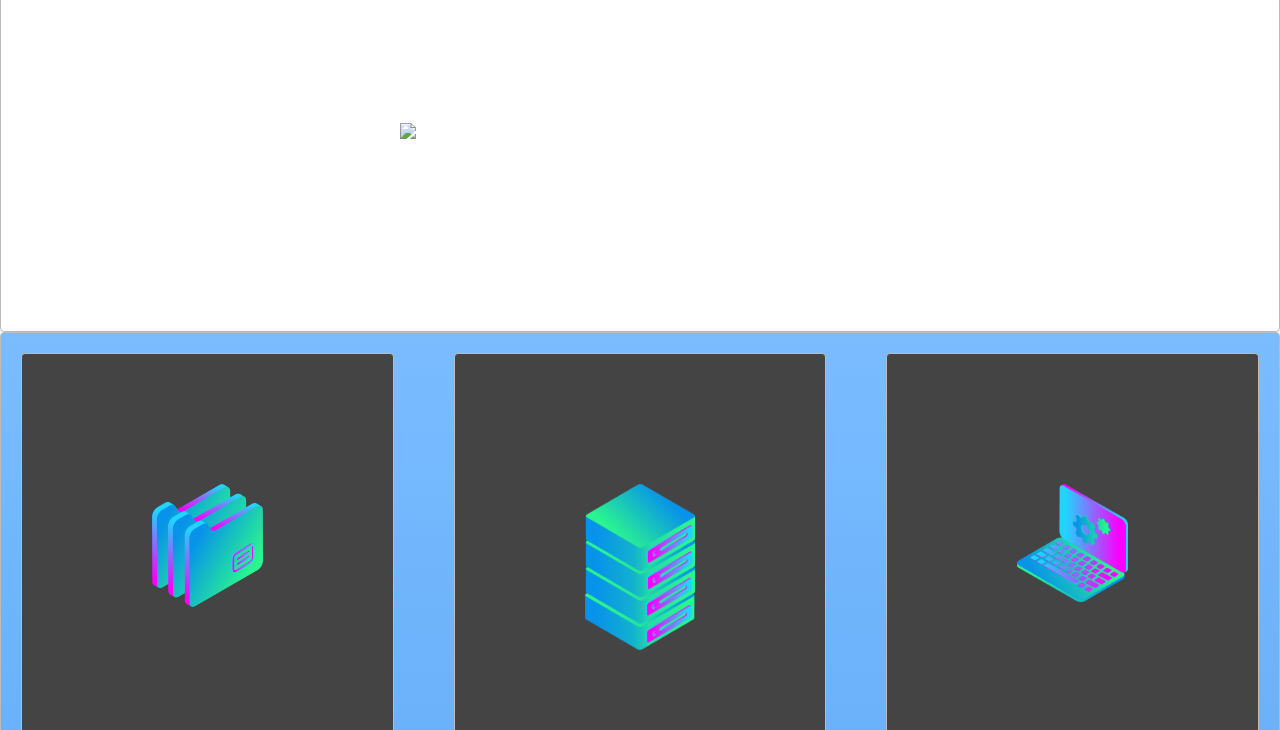
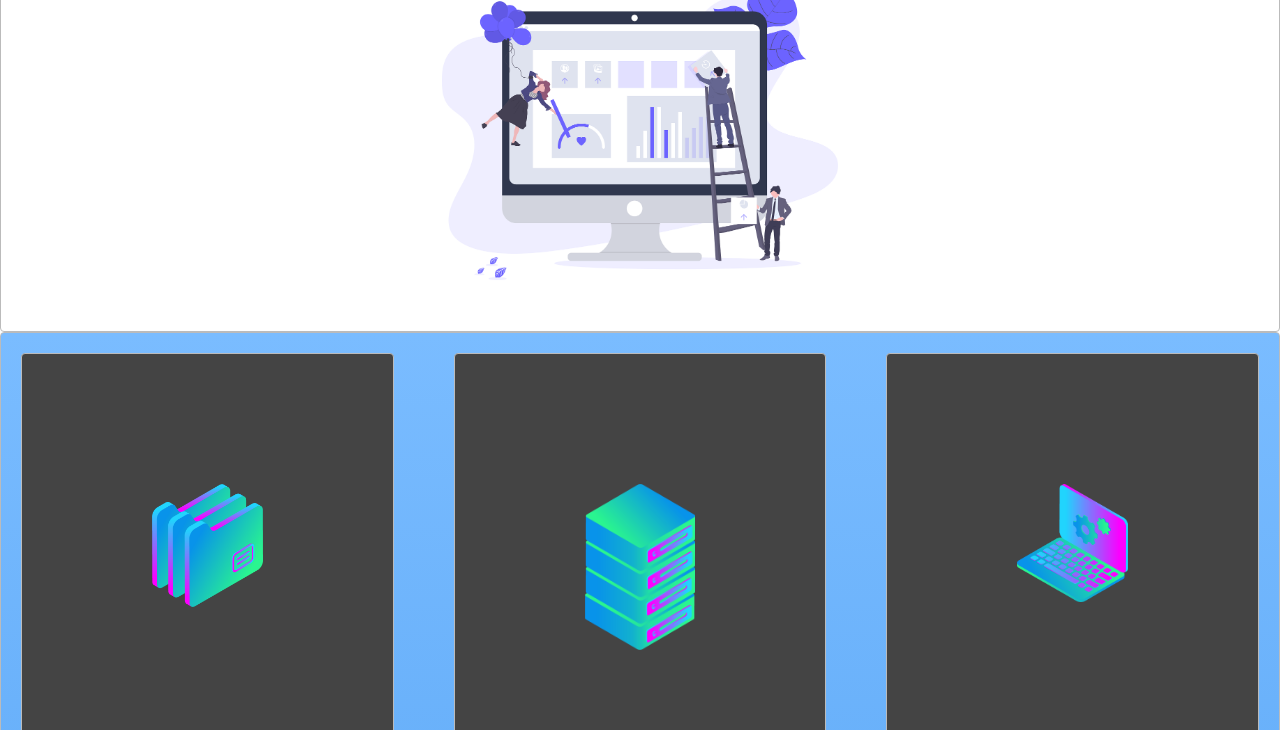
Before and after one commit to Shiv9856/newsite, a plain HTML site: page index.html in a window 1280 px wide. Shown: the part 70-800 px from the top of the page. Drawn offline with Linux system fonts and the light colour scheme; files whose address does not match are found by name.

Commit message:
Update index.html

```diff
--- a/index.html
+++ b/index.html
@@ -14,7 +14,7 @@
         <li class="push"><a href="">Contacts</a></li>
       </ul>
     </nav>
-    <div class="container zone"><img class="cover" src="./img/undraw.png"></div>
+    <div class="container zone"><img class="cover" src="undraw.png"></div>
     <div class="zone blue grid-wrapper">
       <div class="box zone"><img src="./img/files_2.png"></div>
       <div class="box zone"><img src="./img/server_2_2.png"></div>
```
